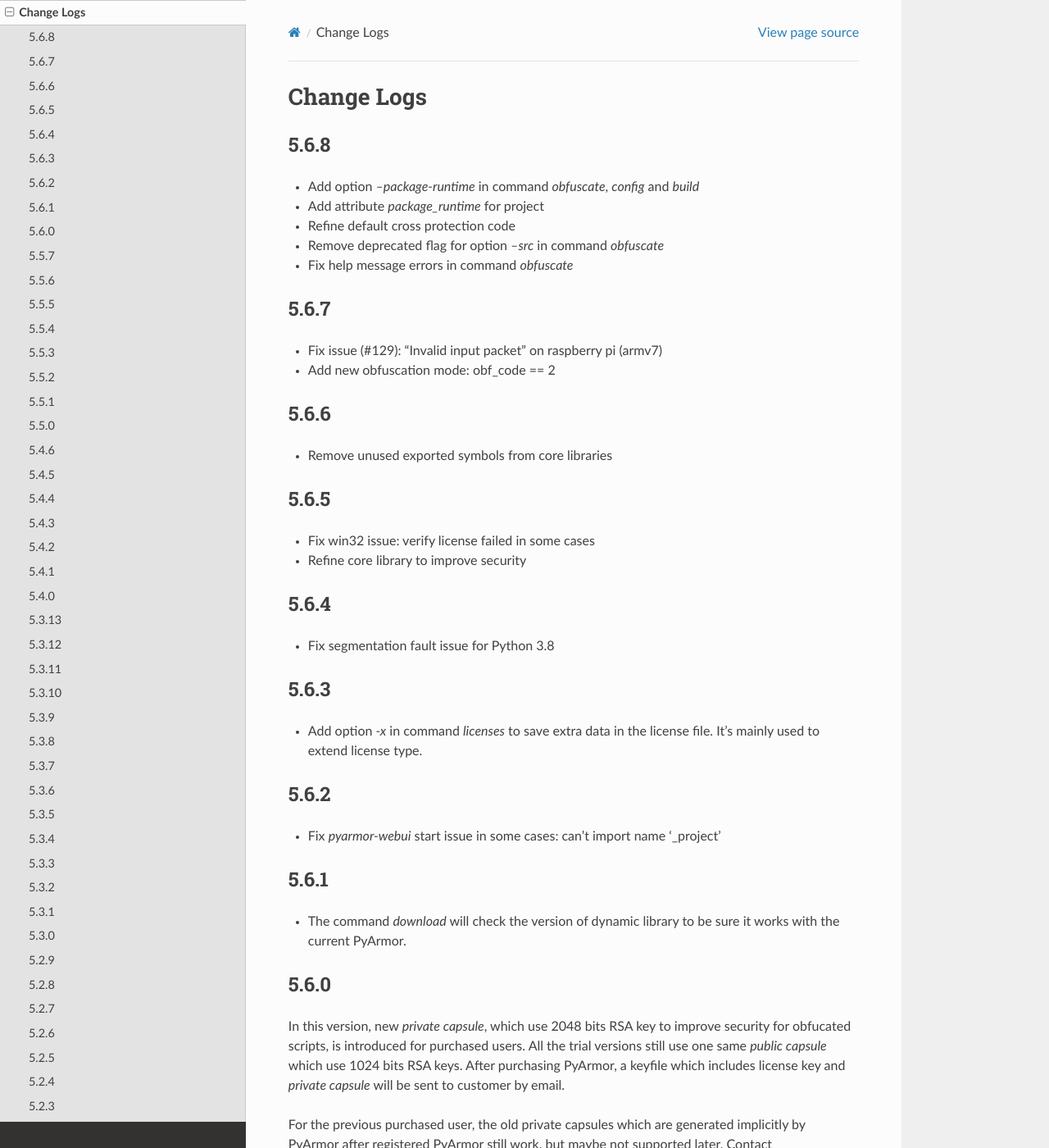
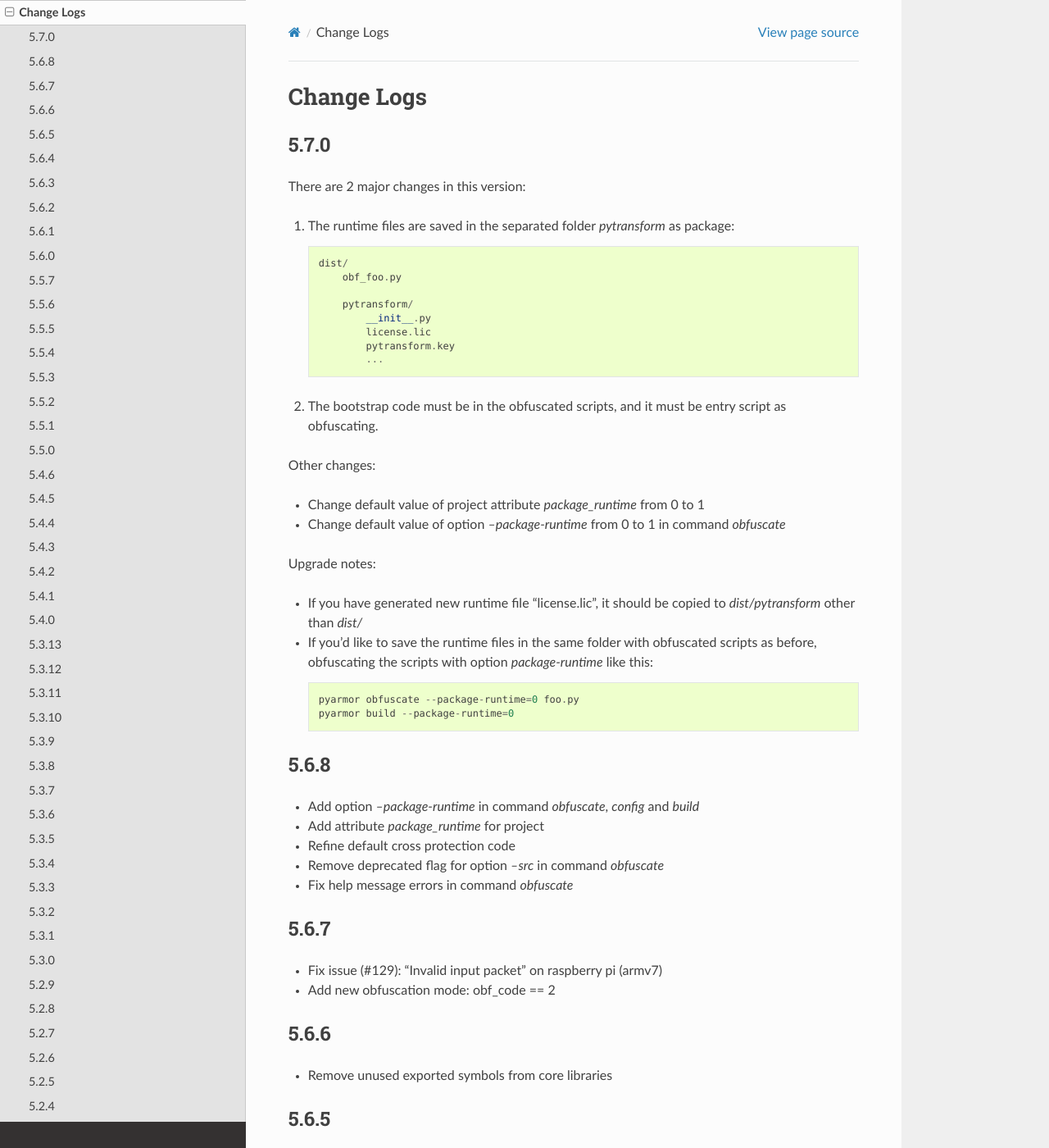
Before and after one commit to dashingsoft/pyarmor, a Sphinx documentation site: the page built from docs/change-logs.rst, in a window 1280 px wide and 1400 px high. Shown: the whole window at 82% size. Built offline with Sphinx 7.4.7 and the Read the Docs theme 2.0.0, drawn with Linux system fonts in a browser that asks for light colours.

Commit message:
Add change logs

```diff
--- a/docs/change-logs.rst
+++ b/docs/change-logs.rst
@@ -2,6 +2,41 @@
 
 Change Logs
 ===========
+
+5.7.0
+-----
+There are 2 major changes in this version:
+
+1. The runtime files are saved in the separated folder `pytransform` as package::
+
+    dist/
+        obf_foo.py
+
+        pytransform/
+            __init__.py
+            license.lic
+            pytransform.key
+            ...
+
+2. The bootstrap code must be in the obfuscated scripts, and it must be entry
+   script as obfuscating.
+
+Other changes:
+
+* Change default value of project attribute `package_runtime` from 0 to 1
+* Change default value of option `--package-runtime` from 0 to 1 in command `obfuscate`
+
+Upgrade notes:
+
+* If you have generated new runtime file "license.lic", it should be copied to
+  `dist/pytransform` other than `dist/`
+
+* If you'd like to save the runtime files in the same folder with obfuscated
+  scripts as before, obfuscating the scripts with option `package-runtime` like
+  this::
+
+    pyarmor obfuscate --package-runtime=0 foo.py
+    pyarmor build --package-runtime=0
 
 5.6.8
 -----
```
